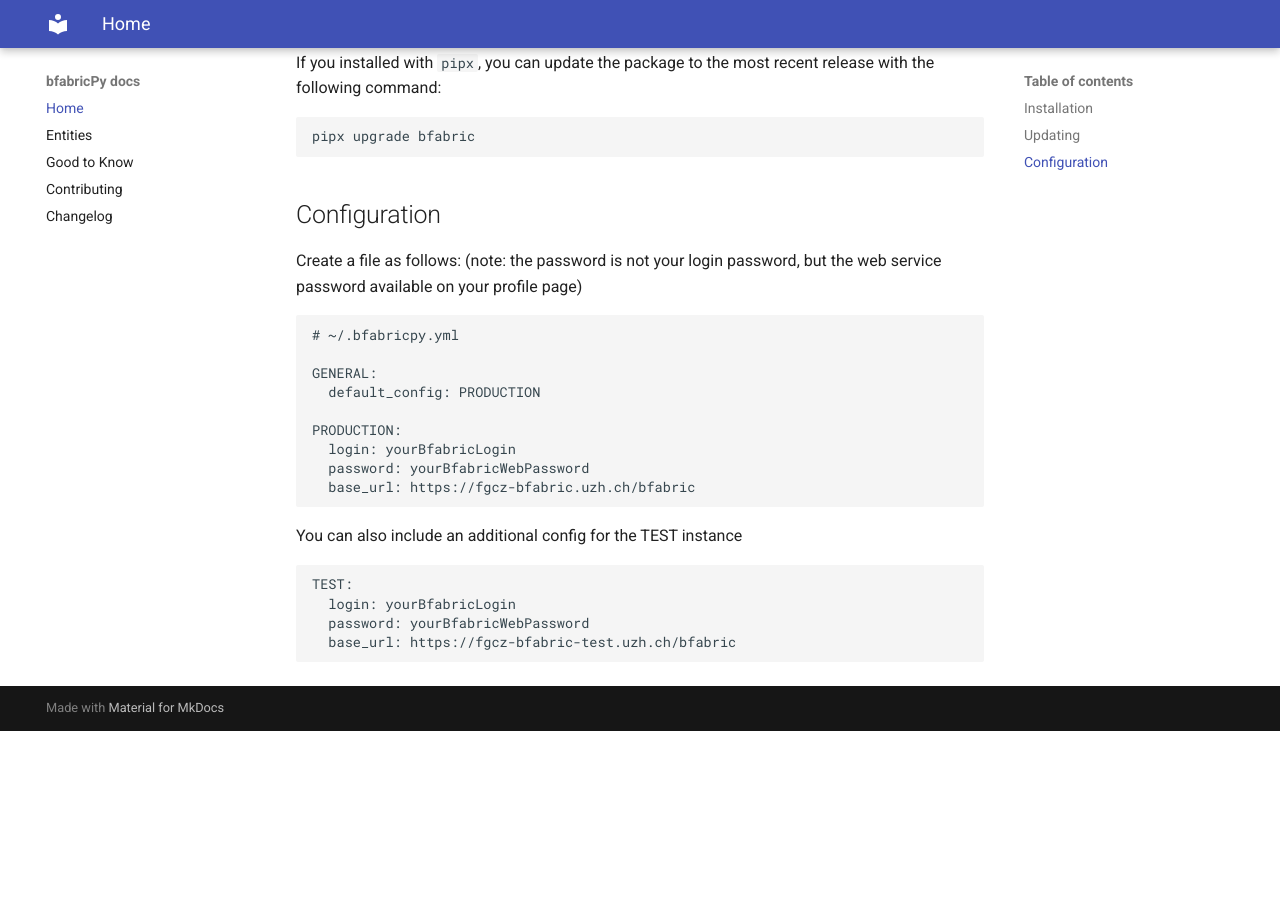
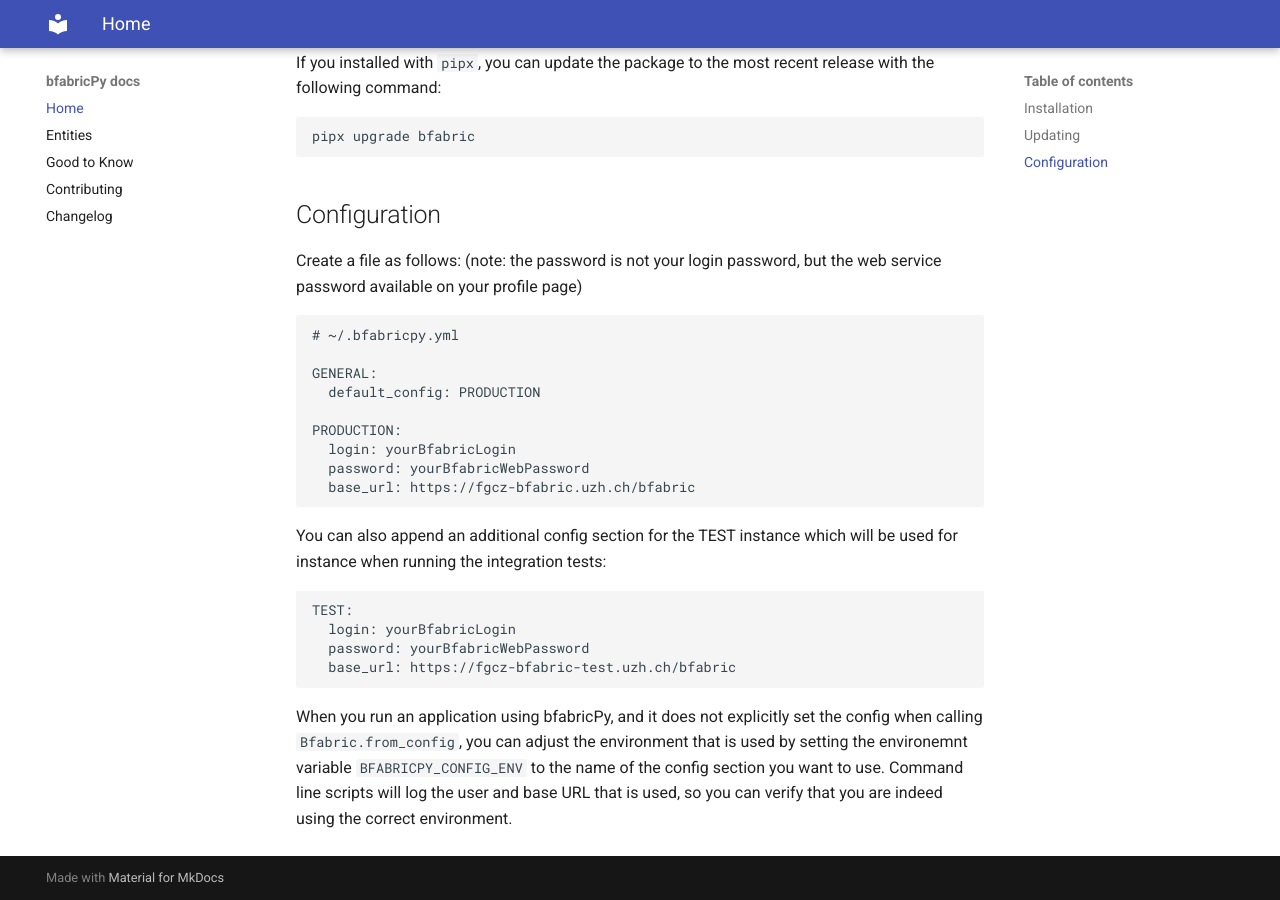
Before and after one commit to fgcz/bfabricPy, an MkDocs documentation site: the page built from docs/index.md, in a window 1280 px wide and 900 px high, scrolled down 985 px. Built offline with MkDocs 1.6.1 and Material for MkDocs 9.7.7, drawn with Linux system fonts in a browser that asks for light colours; before the commit the page ends 1716 px from its top, so only the background shows below that.

Commit message:
Extend docs on multi-environment setup

````diff
--- a/docs/index.md
+++ b/docs/index.md
@@ -55,7 +55,7 @@ PRODUCTION:
   base_url: https://fgcz-bfabric.uzh.ch/bfabric
 ```
 
-You can also include an additional config for the TEST instance
+You can also append an additional config section for the TEST instance which will be used for instance when running the integration tests:
 
 ```{yaml}
 TEST:
@@ -63,3 +63,7 @@ TEST:
   password: yourBfabricWebPassword
   base_url: https://fgcz-bfabric-test.uzh.ch/bfabric
 ```
+
+When you run an application using bfabricPy, and it does not explicitly set the config when calling `Bfabric.from_config`, you can adjust the
+environment that is used by setting the environemnt variable `BFABRICPY_CONFIG_ENV` to the name of the config section you want to use.
+Command line scripts will log the user and base URL that is used, so you can verify that you are indeed using the correct environment.
````
